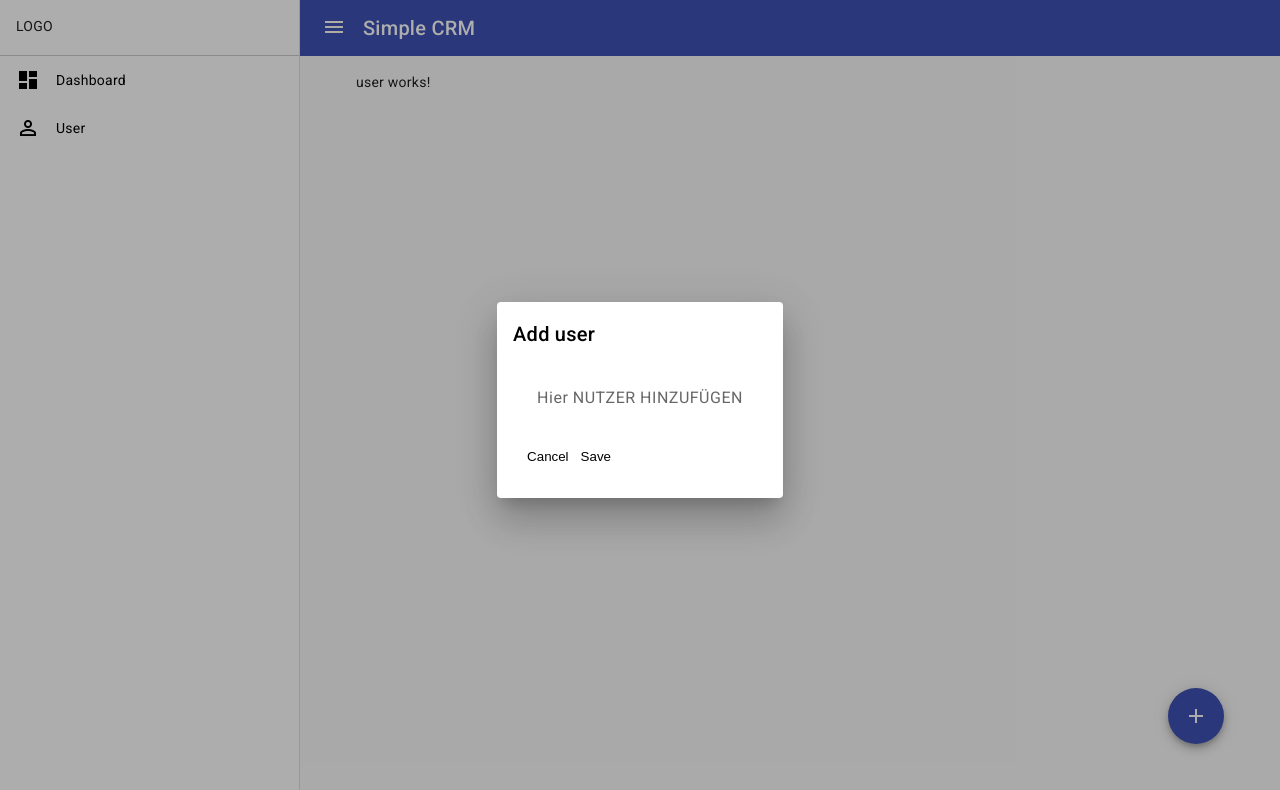
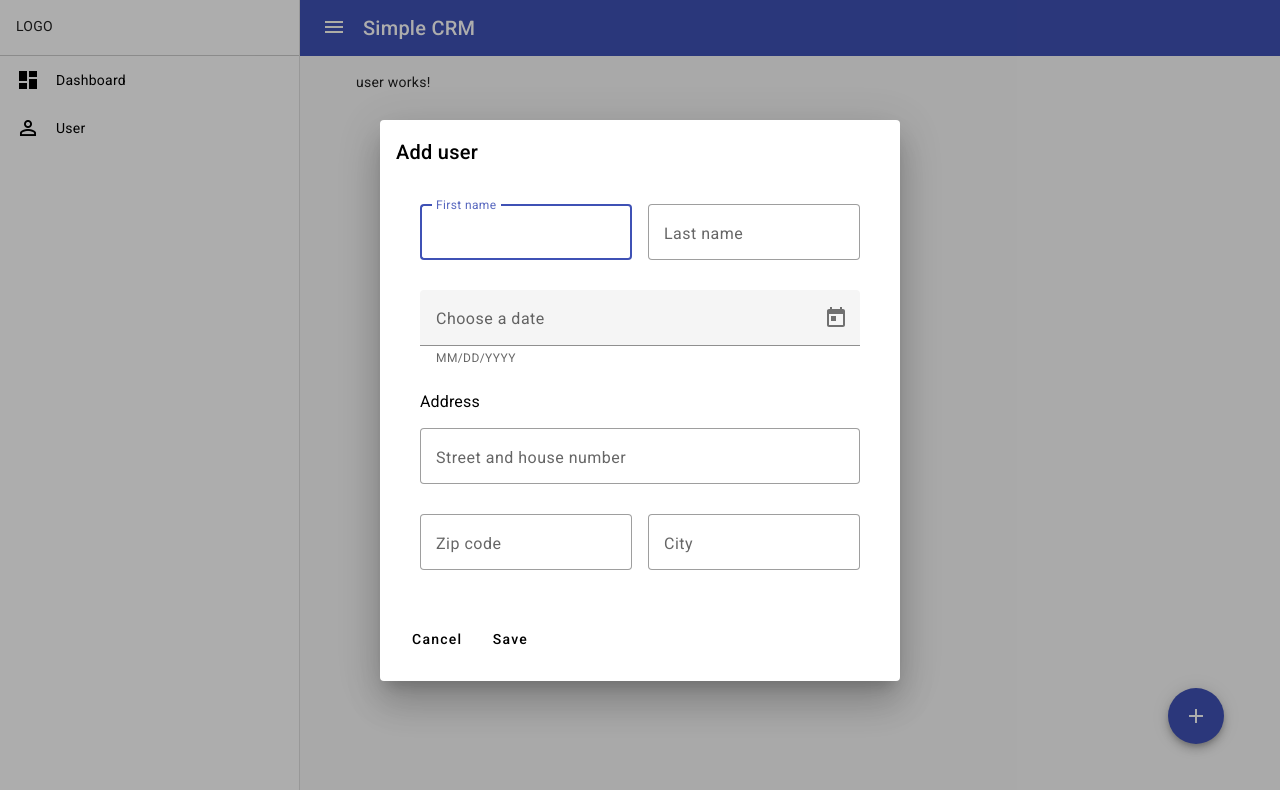
Before and after one commit to be-v-fr/simple-crm, an Angular app: page /user in a window 1280 px wide. Both pictures are taken after a click on the button "add". Shown: the top 790 px of the page. Built offline with nearby package versions, Linux system fonts and the light colour scheme.

Commit message:
added add user dialog form fields

```diff
--- a/src/app/app.config.ts
+++ b/src/app/app.config.ts
@@ -4,6 +4,11 @@
 import { routes } from './app.routes';
 import { provideAnimationsAsync } from '@angular/platform-browser/animations/async';
 
+import {provideNativeDateAdapter} from '@angular/material/core';
+
 export const appConfig: ApplicationConfig = {
-  providers: [provideRouter(routes), provideAnimationsAsync()]
+  providers: [
+    provideRouter(routes),
+    provideAnimationsAsync(),
+    provideNativeDateAdapter()]
 };
--- a/src/app/dialog-add-user/dialog-add-user.component.html
+++ b/src/app/dialog-add-user/dialog-add-user.component.html
@@ -1,10 +1,46 @@
 <div class="dialog-container">
     <h2 mat-dialog-title>Add user</h2>
-    <mat-dialog-content>
-        Hier NUTZER HINZUFÜGEN
+    <mat-dialog-content class="dialog-content">
+        <div class="dialog-row">
+            <mat-form-field appearance="outline">
+                <mat-label>First name</mat-label>
+                <input matInput>
+            </mat-form-field>
+            <mat-form-field appearance="outline">
+                <mat-label>Last name</mat-label>
+                <input matInput>
+            </mat-form-field>
+        </div>
+        <mat-form-field class="example-form-field">
+            <mat-label>Choose a date</mat-label>
+            <input matInput [matDatepicker]="datepicker" />
+            <mat-hint>MM/DD/YYYY</mat-hint>
+            <mat-datepicker-toggle matIconSuffix [for]="datepicker"></mat-datepicker-toggle>
+            <mat-datepicker #datepicker>
+                <mat-datepicker-actions>
+                    <button mat-button matDatepickerCancel>Cancel</button>
+                    <button mat-raised-button matDatepickerApply>Apply</button>
+                </mat-datepicker-actions>
+            </mat-datepicker>
+        </mat-form-field>
+        <h3 class="black">Address</h3>
+        <mat-form-field appearance="outline">
+            <mat-label>Street and house number</mat-label>
+            <input matInput>
+        </mat-form-field>
+        <div class="dialog-row">
+            <mat-form-field appearance="outline">
+                <mat-label>Zip code</mat-label>
+                <input matInput>
+            </mat-form-field>
+            <mat-form-field appearance="outline">
+                <mat-label>City</mat-label>
+                <input matInput>
+            </mat-form-field>
+        </div>
     </mat-dialog-content>
     <mat-dialog-actions>
         <button mat-button (click)="onNoClick()">Cancel</button>
-        <button mat-button [mat-dialog-close]="" cdkFocusInitial>Save</button>
+        <button mat-button [mat-dialog-close]="">Save</button>
     </mat-dialog-actions>
 </div>
--- a/src/app/dialog-add-user/dialog-add-user.component.scss
+++ b/src/app/dialog-add-user/dialog-add-user.component.scss
@@ -0,0 +1,13 @@
+.dialog-content {
+    display: flex;
+    flex-direction: column;
+    gap: 8px;
+    .dialog-row {
+        display: flex;
+        gap: 16px;
+    }
+    h3 {
+        margin-top: 12px;
+        margin-bottom: 4px;
+    }
+}
--- a/src/styles.scss
+++ b/src/styles.scss
@@ -35,7 +35,11 @@
 }
 
 .white {
-  color: #fffff3;
+  color: #FFFFF3;
+}
+
+.black {
+  color: #000000;
 }
 
 .dialog-container {
```
Also changed, not shown: src/app/dialog-add-user/dialog-add-user.component.ts (+15 -3 lines).
